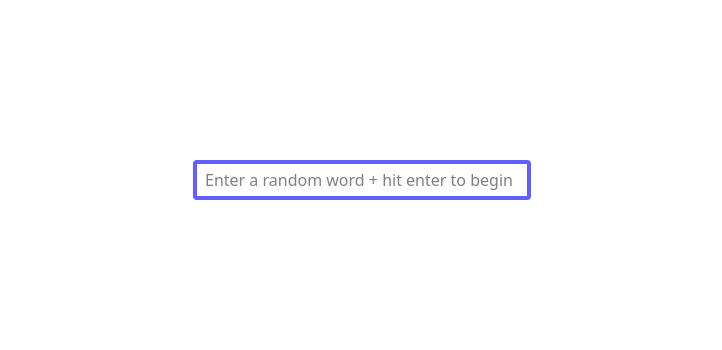
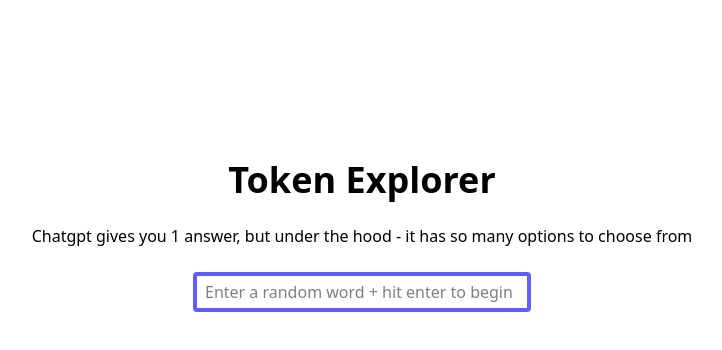
Before and after one commit to Aryan181/token-explorer, a Next.js app: page / in a window 1280 px wide. Shown: the top 350 px of the page, without its empty margins (278-1000 px from the left). Built offline with nearby package versions, Linux system fonts and the light colour scheme.

Commit message:
header up

```diff
--- a/src/app/page.tsx
+++ b/src/app/page.tsx
@@ -94,6 +94,9 @@
 
     <div className="flex justify-center pt-[20vh] h-screen">
       <div className="flex flex-col items-center space-y-6">
+
+      <h1 className="text-4xl font-bold">Token Explorer</h1>
+      <h4>Chatgpt gives you 1 answer, but under the hood - it has so many options to choose from</h4>
       <UserInput
       userInput={userInput}
       setUserInput={setUserInput}
@@ -105,12 +108,14 @@
 
 {isLoading ? <p className="text-gray-500 mt-4">Loading...</p> : <ul onClick={handleTokenClick}>
   {dataReceived.map(({ token, probability }, index) => (
-    <li key={index} data-token={token}>
+    <li key={index} data-token={token} className="mb-2">
     The token{" "}
     <strong className="border border-red-500 rounded px-1">
       {displayToken(token)}
     </strong>{" "}
-    has a {probability.toFixed(2)}% chance of showing up
+    has a {probability.toFixed(2)}% chance of showing up after the word <strong className="border border-red-500 rounded px-1">
+      {userInput}
+    </strong>{" "}  in the sentance you just typed
   </li>
 
   ))}
```
